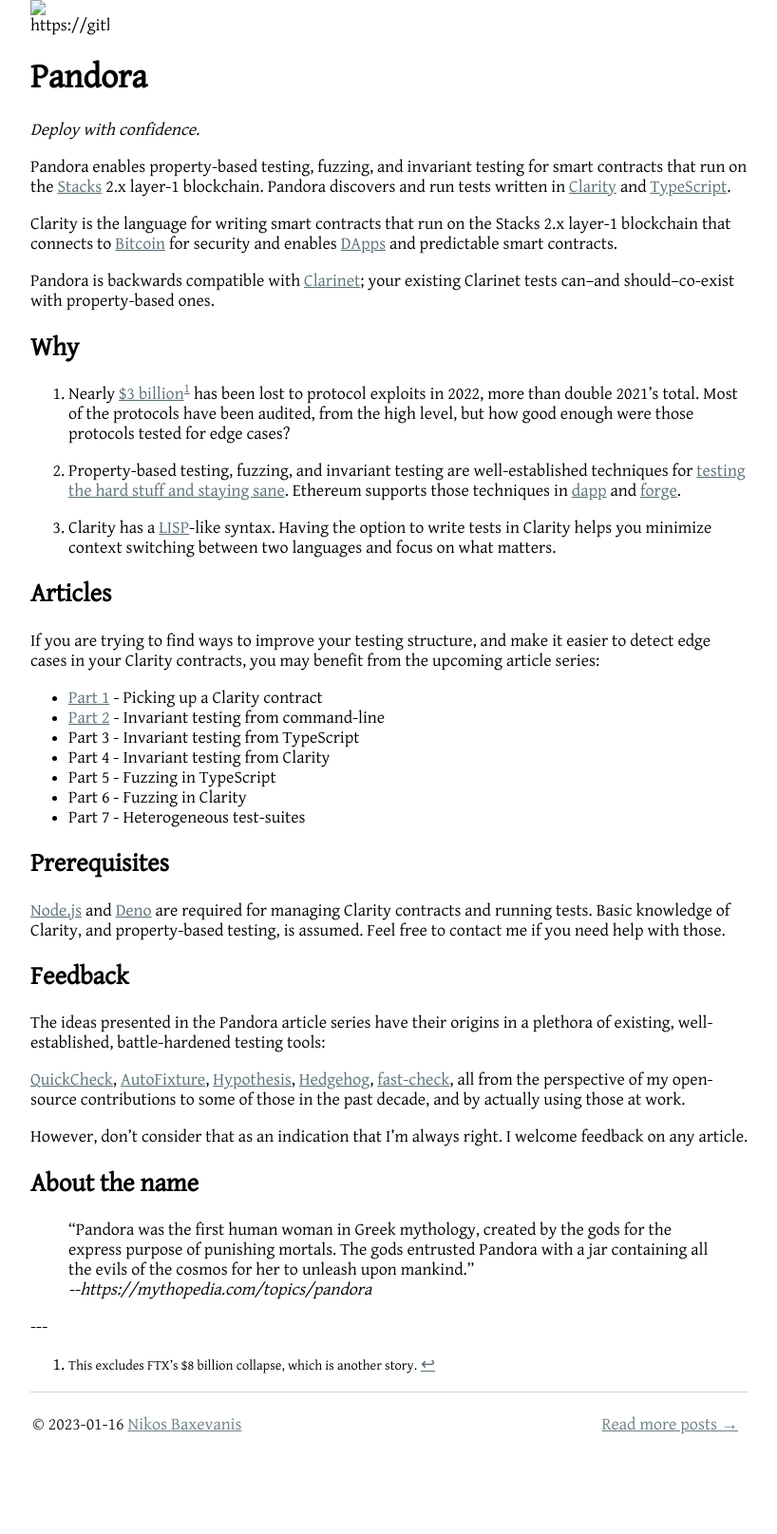
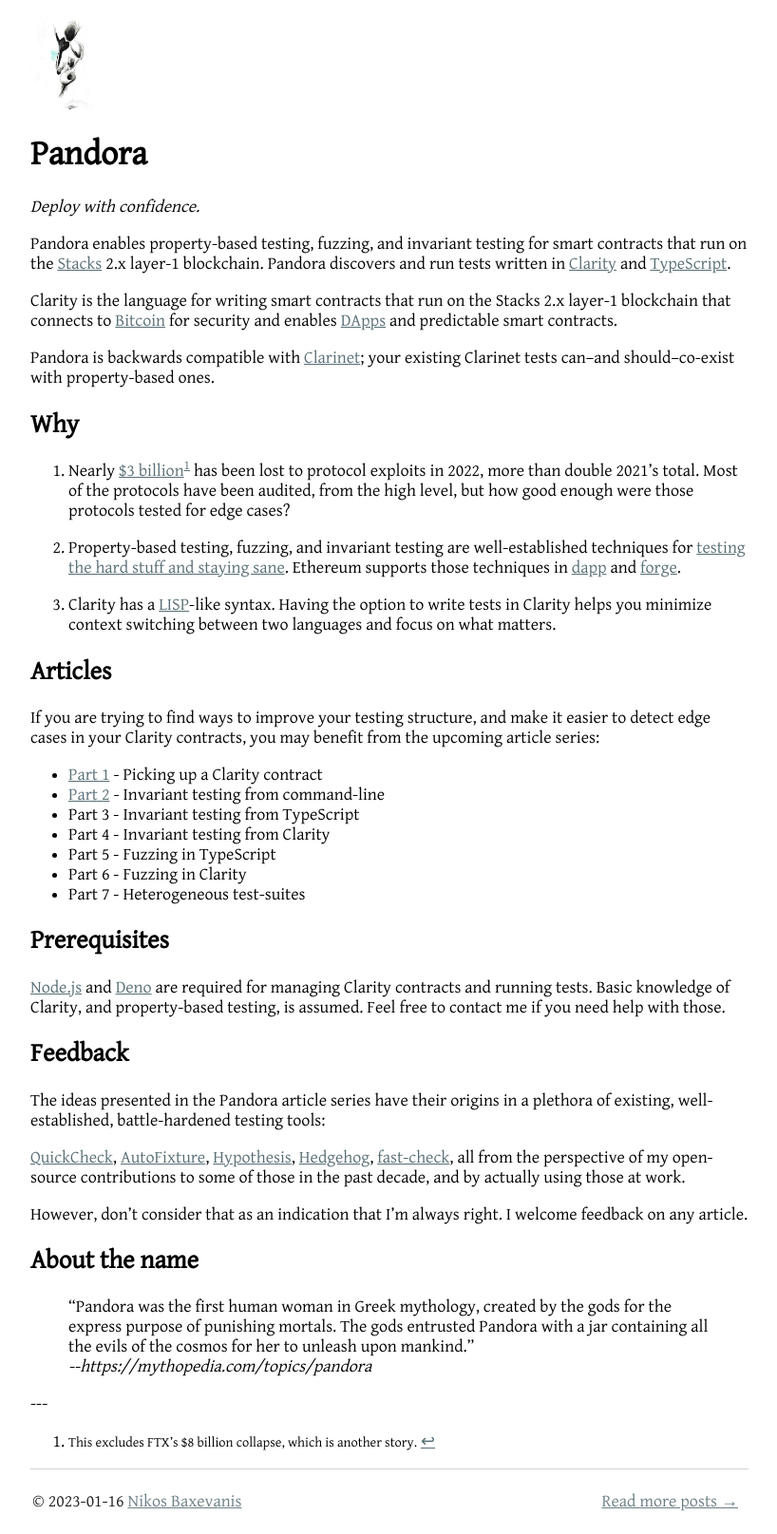
Before and after one commit to moodmosaic/blog, a Jekyll site: the page built from _posts/2023-01-16-pandora.md, in a window 1280 px wide. Shown: the whole page at 95% size, without its empty margins (230-1048 px from the left). Built offline with Jekyll 4.4.1, drawn with Linux system fonts in a browser that asks for light colours; before the commit the page ends 1533 px from its top, so only the background shows below that.

Commit message:
Fix image src

```diff
--- a/_layouts/basic.html
+++ b/_layouts/basic.html
@@ -9,7 +9,7 @@
   <body>
     <div>
       <div>
-        <img style="max-width: 11%;" src="avatar.jpg" alt="https://github.com/moodmosaic/kapasari.art">
+        <img style="max-width: 11%;" src="{{site.baseurl}}/avatar.jpg" alt="https://github.com/moodmosaic/kapasari.art">
         <h1>{{page.title}}</h1>
         {{content}}
       </div>
```
